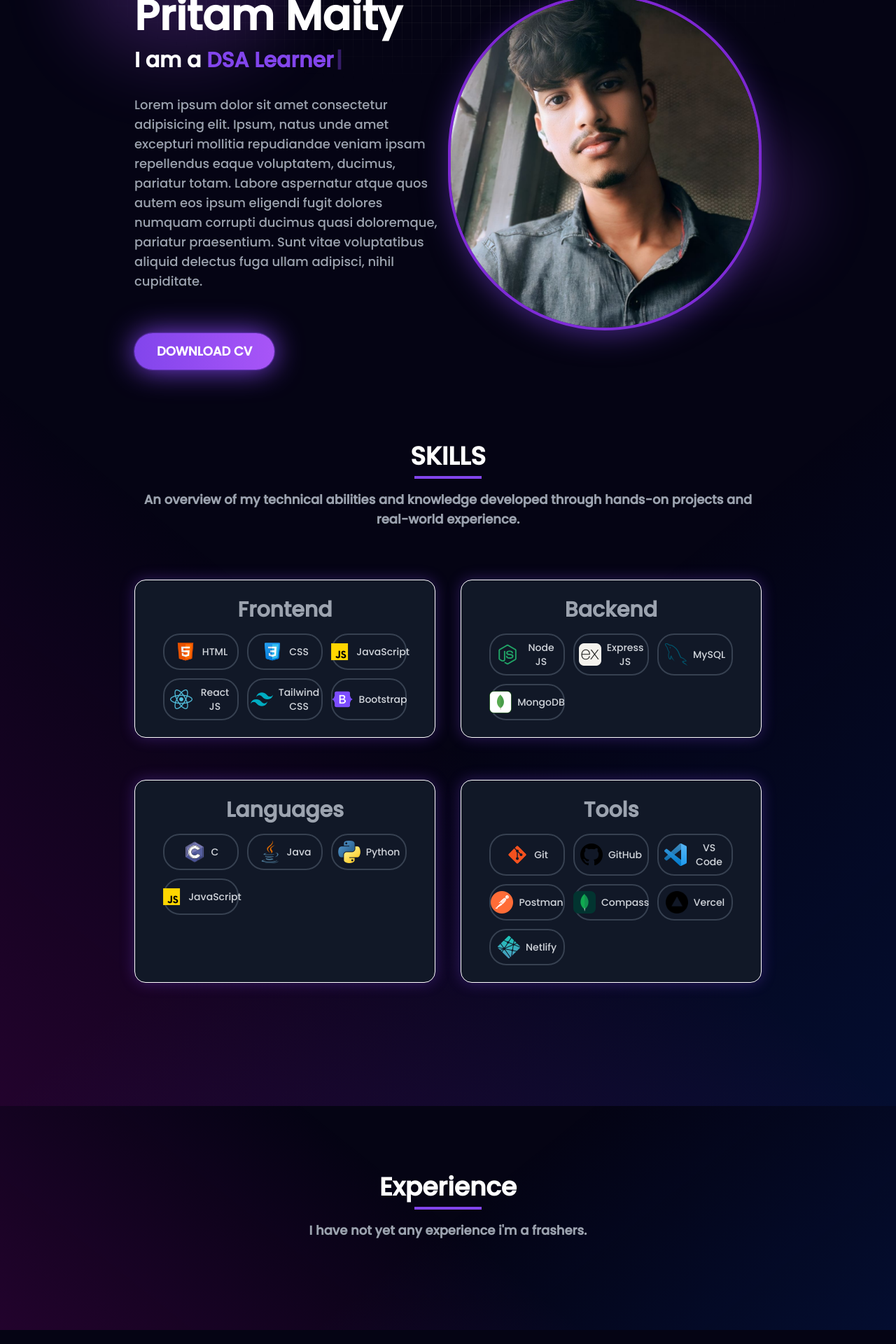
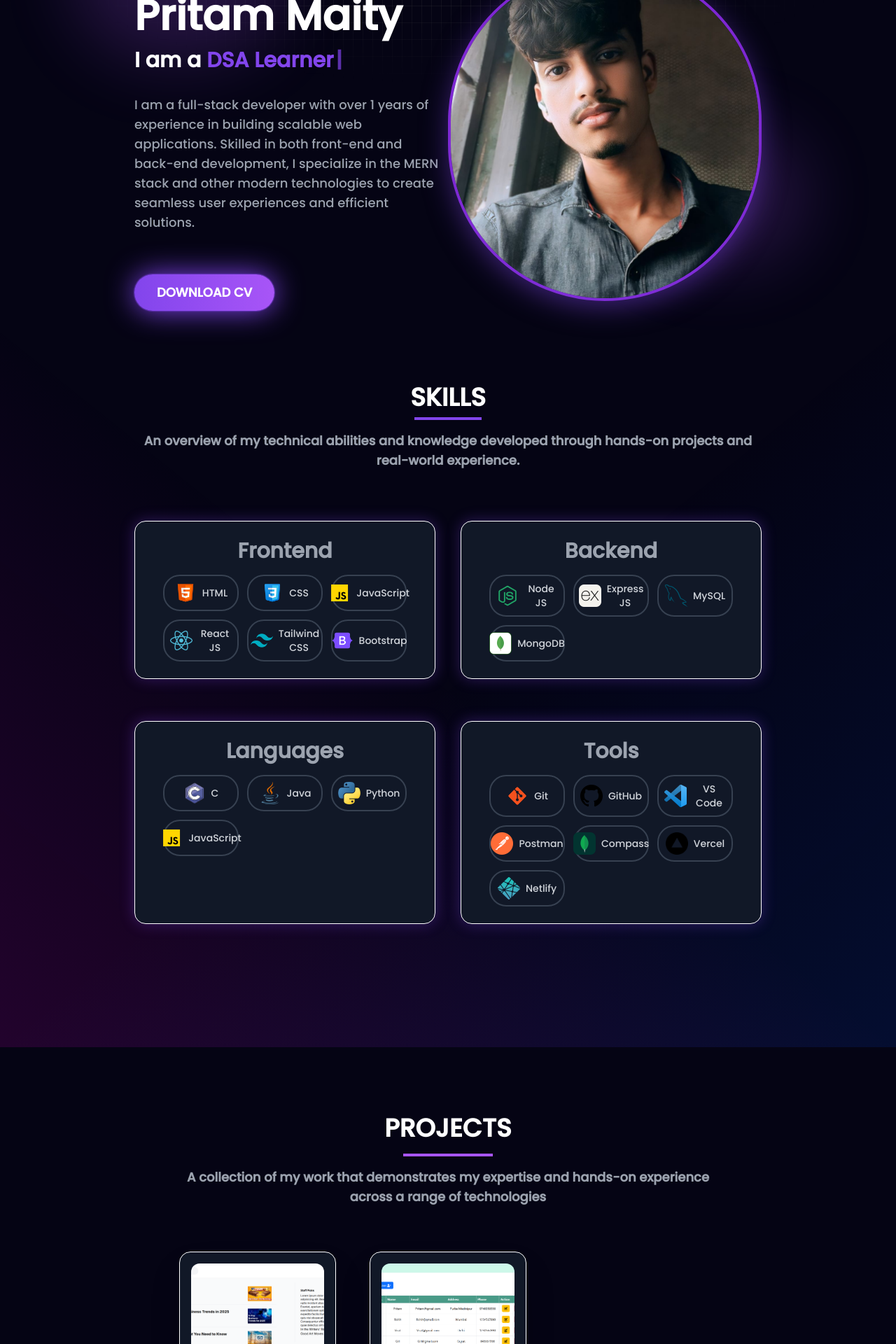
Before and after one commit to Pritam-Maity861/Portfolio, a React (Vite) app: page / in a window 1280 px wide. Shown: the part 280-2200 px from the top of the page at 70% size. Built offline with nearby package versions, Linux system fonts and the light colour scheme.

Commit message:
modify about section

```diff
--- a/src/App.jsx
+++ b/src/App.jsx
@@ -22,7 +22,7 @@ const App = () => {
         <Navbar/>
         <About/>
         <Skills/>
-        <Experience/>
+        {/* <Experience/> */}
         <Work/>
         <Education/>
         <Contact/>
--- a/src/components/About/About.jsx
+++ b/src/components/About/About.jsx
@@ -38,7 +38,7 @@ const About = () => {
           </h3>
           {/* About Me Paragraph */}
           <p className="text-base sm:text-lg md:text-lg text-gray-400 mb-10 mt-8 leading-relaxed">
-            Lorem ipsum dolor sit amet consectetur adipisicing elit. Ipsum, natus unde amet excepturi mollitia repudiandae veniam ipsam repellendus eaque voluptatem, ducimus, pariatur totam. Labore aspernatur atque quos autem eos ipsum eligendi fugit dolores numquam corrupti ducimus quasi doloremque, pariatur praesentium. Sunt vitae voluptatibus aliquid delectus fuga ullam adipisci, nihil cupiditate.
+          I am a full-stack developer with over 1 years of experience in building scalable web applications. Skilled in both front-end and back-end development, I specialize in the MERN stack and other modern technologies to create seamless user experiences and efficient solutions.
           </p>
           {/* CV Button */}
           <a
--- a/src/components/Experience/Experience.jsx
+++ b/src/components/Experience/Experience.jsx
@@ -1,21 +1,21 @@
-import React from "react";
+// import React from "react";
 
-const Experience = () => {
-  return (
-    <section
-      id="experience"
-      className="py-24 pb-24 px-[12vw] md:px-[7vw] lg:px-[16vw] font-sans bg-skills-gradient clip-path-custom-2"
-    >
-      {/* Section Title */}
-    <div className="text-center mb-8">
-      <h2 className="text-3xl sm:text-4xl font-bold text-white">Experience</h2>
-      <div className="w-24 h-1 bg-[#8245ec] mx-auto mt-2"></div>
-      <p className="text-gray-400 mt-4 text-lg font-semibold">
-      I have not yet any experience i'm a frashers.
-      </p>
-    </div>
-    </section>
-  );
-};
+// const Experience = () => {
+//   return (
+//     <section
+//       id="experience"
+//       className="py-24 pb-24 px-[12vw] md:px-[7vw] lg:px-[16vw] font-sans bg-skills-gradient clip-path-custom-2"
+//     >
+//       {/* Section Title */}
+//     <div className="text-center mb-8">
+//       <h2 className="text-3xl sm:text-4xl font-bold text-white">Experience</h2>
+//       <div className="w-24 h-1 bg-[#8245ec] mx-auto mt-2"></div>
+//       <p className="text-gray-400 mt-4 text-lg font-semibold">
+//       I have not yet any experience i'm a frashers.
+//       </p>
+//     </div>
+//     </section>
+//   );
+// };
 
-export default Experience;
+// export default Experience;
--- a/src/components/Navbar/Navbar.jsx
+++ b/src/components/Navbar/Navbar.jsx
@@ -20,7 +20,7 @@ const Navbar = () => {
   const menuItem = [
     { id: "about", label: "About" },
     { id: "skills", label: "Skills" },
-    { id: "experience", label: "Experience" },
+    // { id: "experience", label: "Experience" },
     { id: "project", label: "Project" },
     { id: "education", label: "Education" },
     { id: "contact", label: "Contact" },
```
